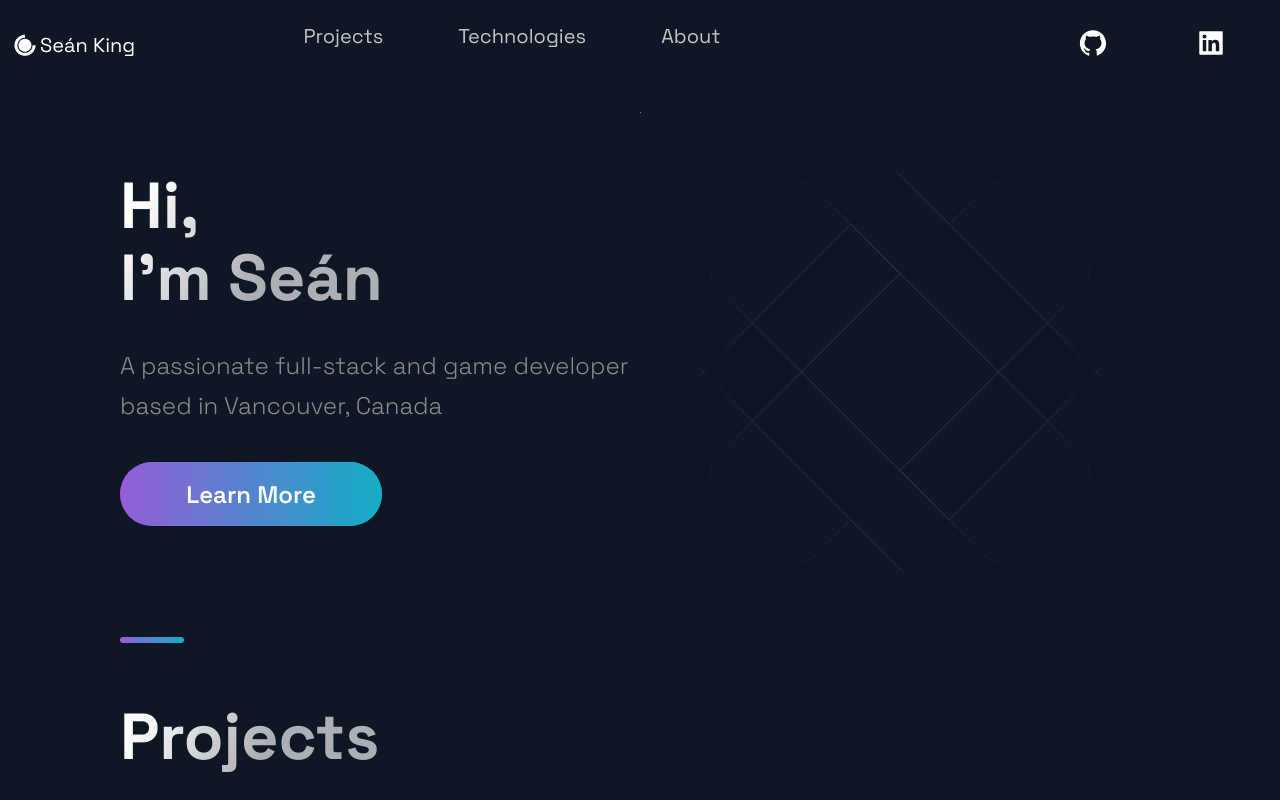
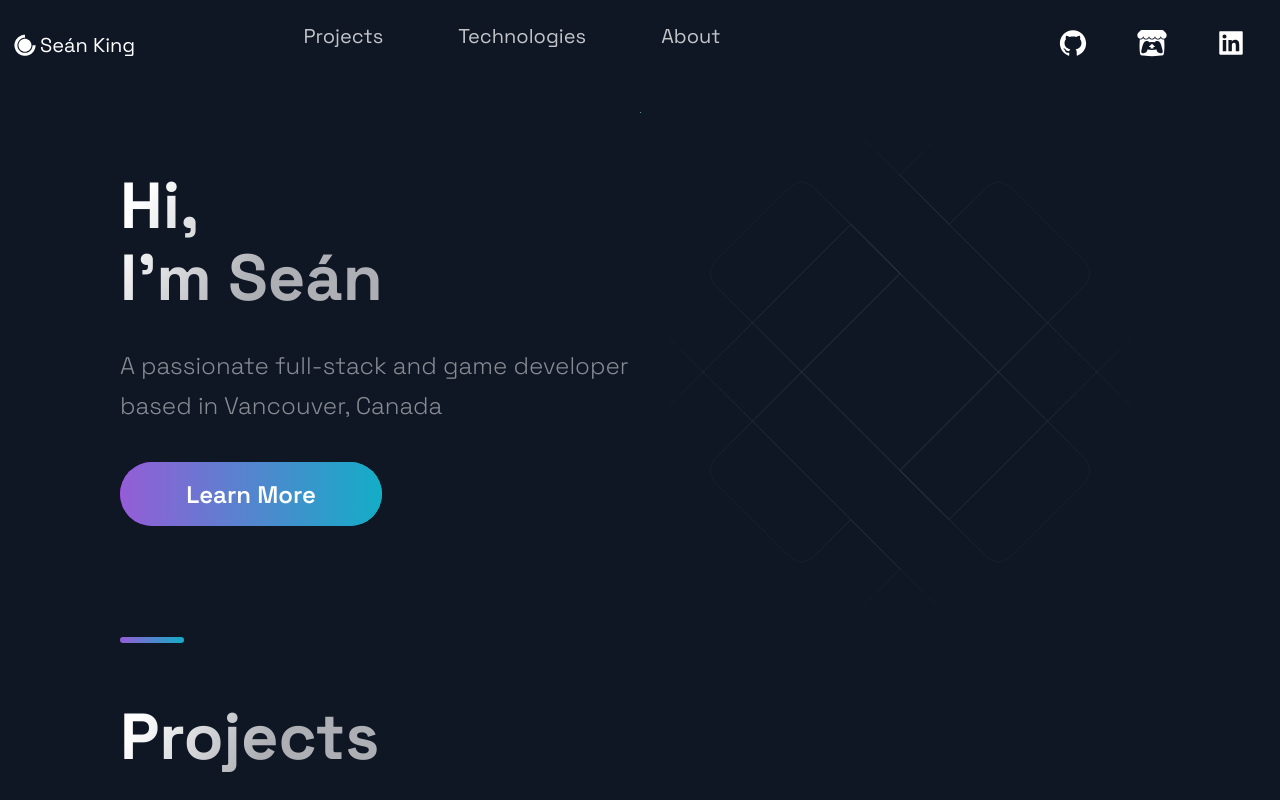
Before and after one commit to seanking8/portfolio, a Next.js app: page / in a window 1280 px wide. Shown: the top 800 px of the page. Built offline with nearby package versions, Linux system fonts and the light colour scheme.

Commit message:
Added Itchio link

```diff
--- a/src/components/Footer/Footer.js
+++ b/src/components/Footer/Footer.js
@@ -1,5 +1,6 @@
 import React from 'react';
-import { AiFillGithub, AiFillInstagram, AiFillLinkedin } from 'react-icons/ai';
+import { AiFillGithub, AiFillLinkedin } from 'react-icons/ai';
+import { FaItchIo } from 'react-icons/fa';
 
 import { SocialIcons } from '../Header/HeaderStyles';
 import { CompanyContainer, FooterWrapper, LinkColumn, LinkItem, LinkList, LinkTitle, Slogan, SocialContainer, SocialIconsContainer } from './FooterStyles';
@@ -25,6 +26,9 @@ const Footer = () => {
           <SocialIcons href="https://github.com/seanking8">
             <AiFillGithub size="3rem" />
           </SocialIcons>
+          <SocialIcons href="https://seankingdev.itch.io/">
+            <FaItchIo size="3rem" />
+          </SocialIcons>
           <SocialIcons href="https://linkedin.com/in/seánking">
             <AiFillLinkedin size="3rem" />
           </SocialIcons>
--- a/src/components/Header/Header.js
+++ b/src/components/Header/Header.js
@@ -1,6 +1,7 @@
 import Link from 'next/link';
 import React from 'react';
-import { AiFillGithub, AiFillInstagram, AiFillLinkedin } from 'react-icons/ai';
+import { AiFillGithub, AiFillLinkedin } from 'react-icons/ai';
+import { FaItchIo } from 'react-icons/fa';
 import { DiCssdeck } from 'react-icons/di';
 
 import { Container, Div1, Div2, Div3, NavLink, SocialIcons, Span } from './HeaderStyles';
@@ -35,6 +36,9 @@ const Header = () => (
       <SocialIcons href="https://github.com/seanking8">
         <AiFillGithub size="3rem" />
       </SocialIcons>
+      <SocialIcons href="https://seankingdev.itch.io/">
+        <FaItchIo size="3rem" />
+      </SocialIcons>
       <SocialIcons href="https://linkedin.com/in/seánking">
         <AiFillLinkedin size="3rem" />
       </SocialIcons>
```
